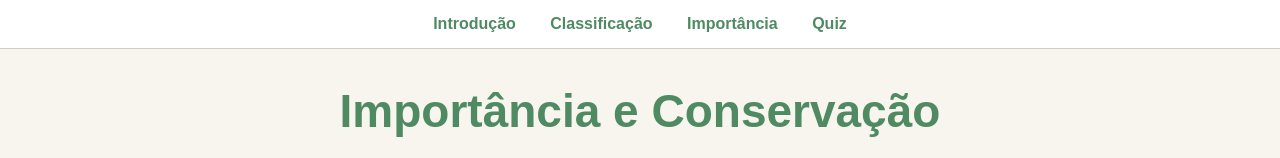
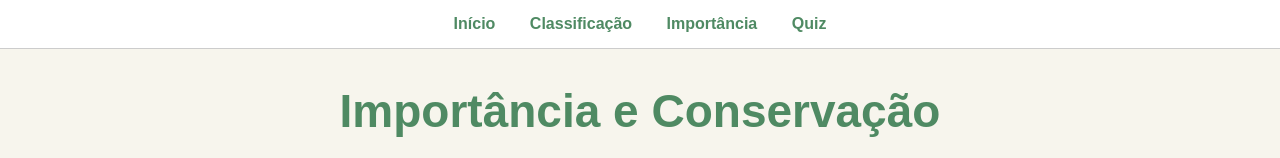
Before and after one commit to 08DKRM/mamiferos, a plain HTML site: page importancia.html in a window 1280 px wide. Shown: the top 158 px of the page. Drawn offline with Linux system fonts and the light colour scheme.

Commit message:
Update importancia.html

```diff
--- a/importancia.html
+++ b/importancia.html
@@ -14,7 +14,7 @@
 
     <!-- MENU -->
     <nav>
-        <a href="index.html">Introdução</a>
+        <a href="index.html">Início</a>
         <a href="classificacao.html">Classificação</a>
         <a href="importancia.html">Importância</a>
         <a href="quiz.html">Quiz</a>
```
